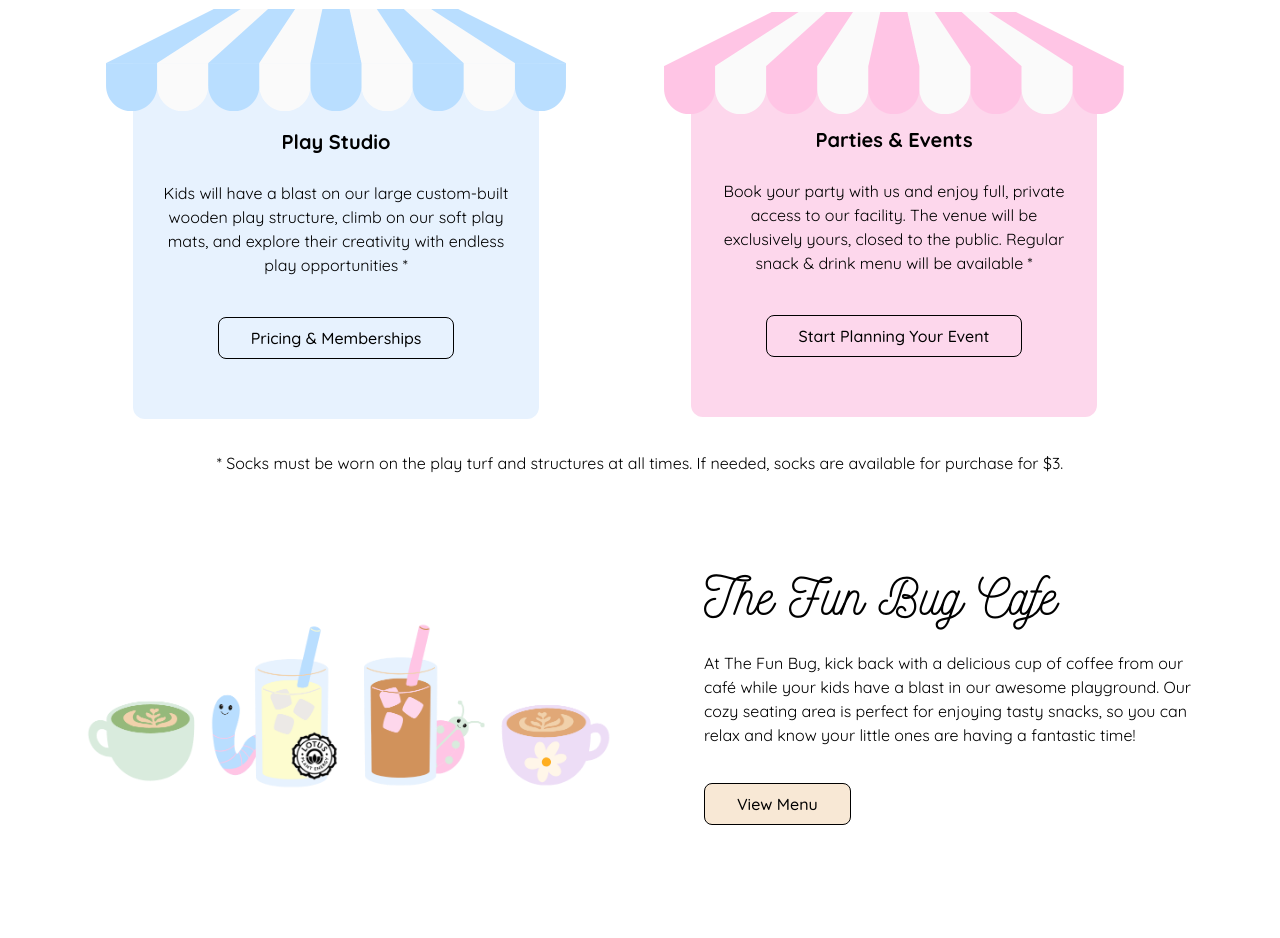
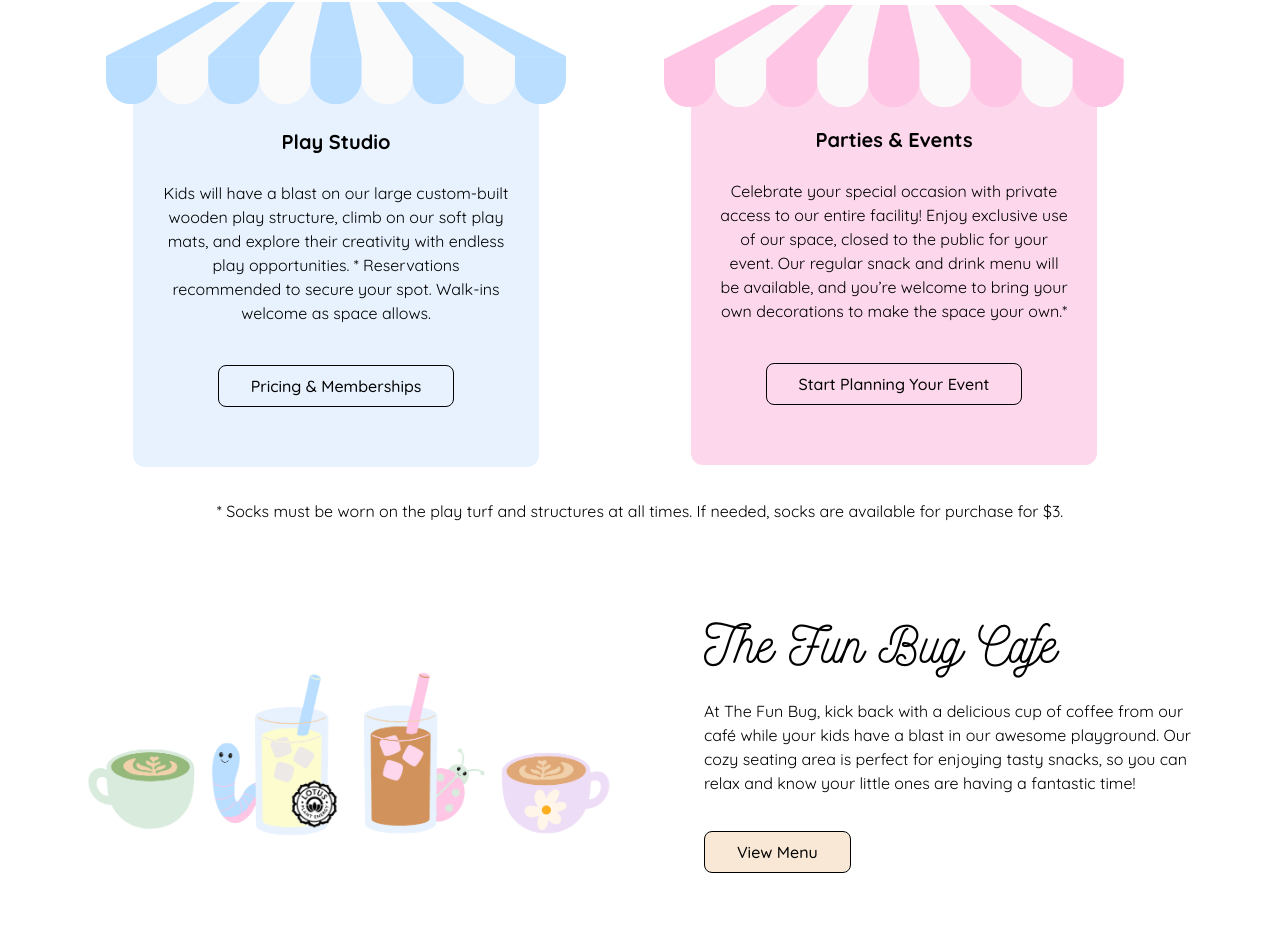
Before and after one commit to the-fun-bug/the-fun-bug, a Next.js app: page / in a window 1280 px wide. Shown: the part 1663-2601 px from the top of the page. Built offline with nearby package versions, Linux system fonts and the light colour scheme.

Commit message:
update homepage wording for how we play section

```diff
--- a/src/components/home/HowWePlay.tsx
+++ b/src/components/home/HowWePlay.tsx
@@ -26,7 +26,9 @@ export default function HowWePlay() {
                   <p className="max-w-[350px]">
                     Kids will have a blast on our large custom-built wooden play
                     structure, climb on our soft play mats, and explore their
-                    creativity with endless play opportunities *
+                    creativity with endless play opportunities. * Reservations
+                    recommended to secure your spot. Walk-ins welcome as space
+                    allows.
                   </p>
                   <ButtonLink
                     buttonText="Pricing & Memberships"
@@ -57,10 +59,11 @@ export default function HowWePlay() {
                   <div className="bg-soft-pink pt-[3rem] pb-[1.5rem] sm:py-[2.75rem] px-[1rem] sm:px-[1.75rem] flex flex-col justify-center items-center gap-[1.5rem] rounded-b-xl max-w-[90%]">
                     <h2 className="xs:mt-[1rem]">Parties & Events</h2>
                     <p className="max-w-[350px]">
-                      Book your party with us and enjoy full, private access to
-                      our facility. The venue will be exclusively yours, closed
-                      to the public. Regular snack & drink menu will be
-                      available *
+                      Celebrate your special occasion with private access to our
+                      entire facility! Enjoy exclusive use of our space, closed
+                      to the public for your event. Our regular snack and drink
+                      menu will be available, and you’re welcome to bring your
+                      own decorations to make the space your own.*
                     </p>
                     <ButtonLink
                       buttonText="Start Planning Your Event"
```
